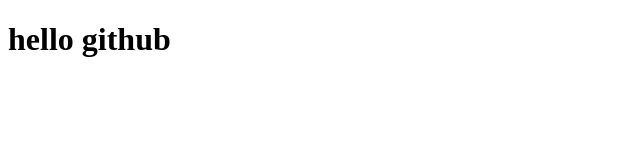
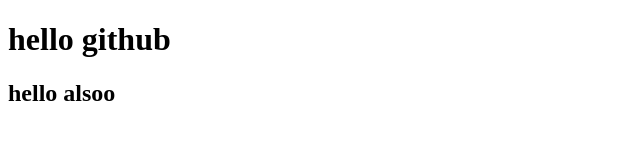
Before and after one commit to abdulaziz79/setup, a plain HTML site: page index.html in a window 1280 px wide. Shown: the whole page, without its empty margins (0-640 px from the left). Drawn offline with Linux system fonts and the light colour scheme.

Commit message:
second commit

```diff
--- a/index.html
+++ b/index.html
@@ -7,5 +7,6 @@
 </head>
 <body>
     <h1>hello github</h1>
+    <h2>hello alsoo</h2>
 </body>
 </html>
```
